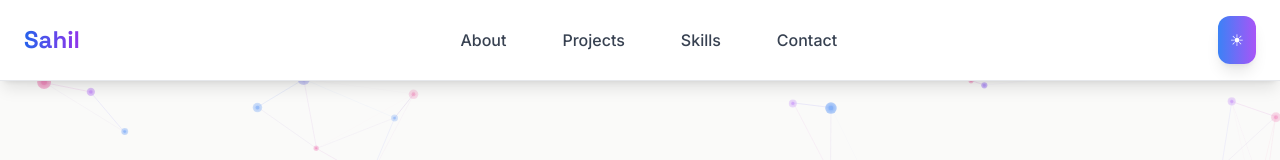
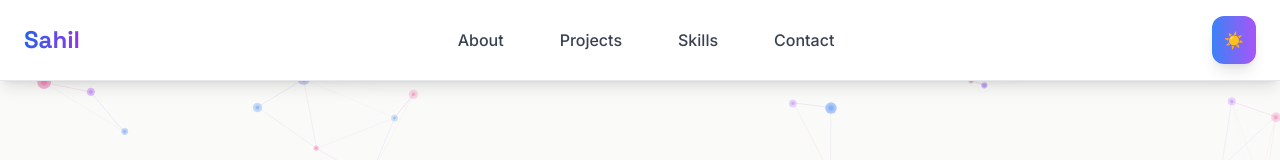
Before and after one commit to sahilshaikhh202/Sahil-Portfolio, a React (Vite) app: page / in a window 1280 px wide. Shown: the top 160 px of the page. Built offline with nearby package versions, Linux system fonts and the light colour scheme.

Commit message:
Mode Changes

```diff
--- a/src/components/Header.jsx
+++ b/src/components/Header.jsx
@@ -43,7 +43,7 @@ export default function Header({ darkMode, toggleDarkMode }) {
             onClick={toggleDarkMode}
             className="p-3 rounded-xl bg-gradient-to-r from-blue-500 to-purple-500 hover:from-blue-600 hover:to-purple-600 text-white shadow-lg hover:scale-110 hover:shadow-xl transition-all duration-300"
           >
-            {darkMode ? "⏾" : "☀︎"}
+            {darkMode ? "🌕" : "☀️"}
           </button>
 
           {/* Enhanced mobile menu button */}
```
